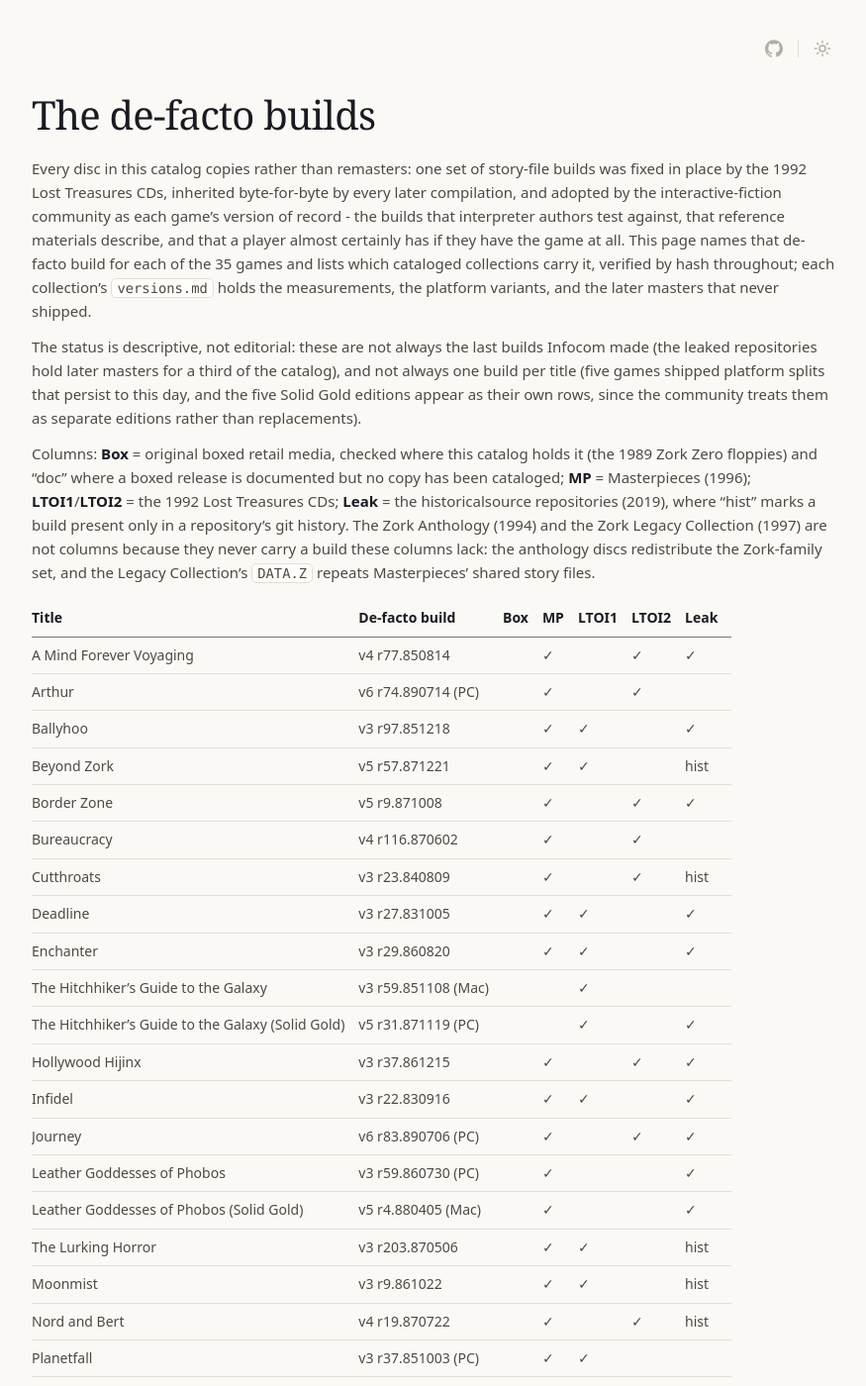
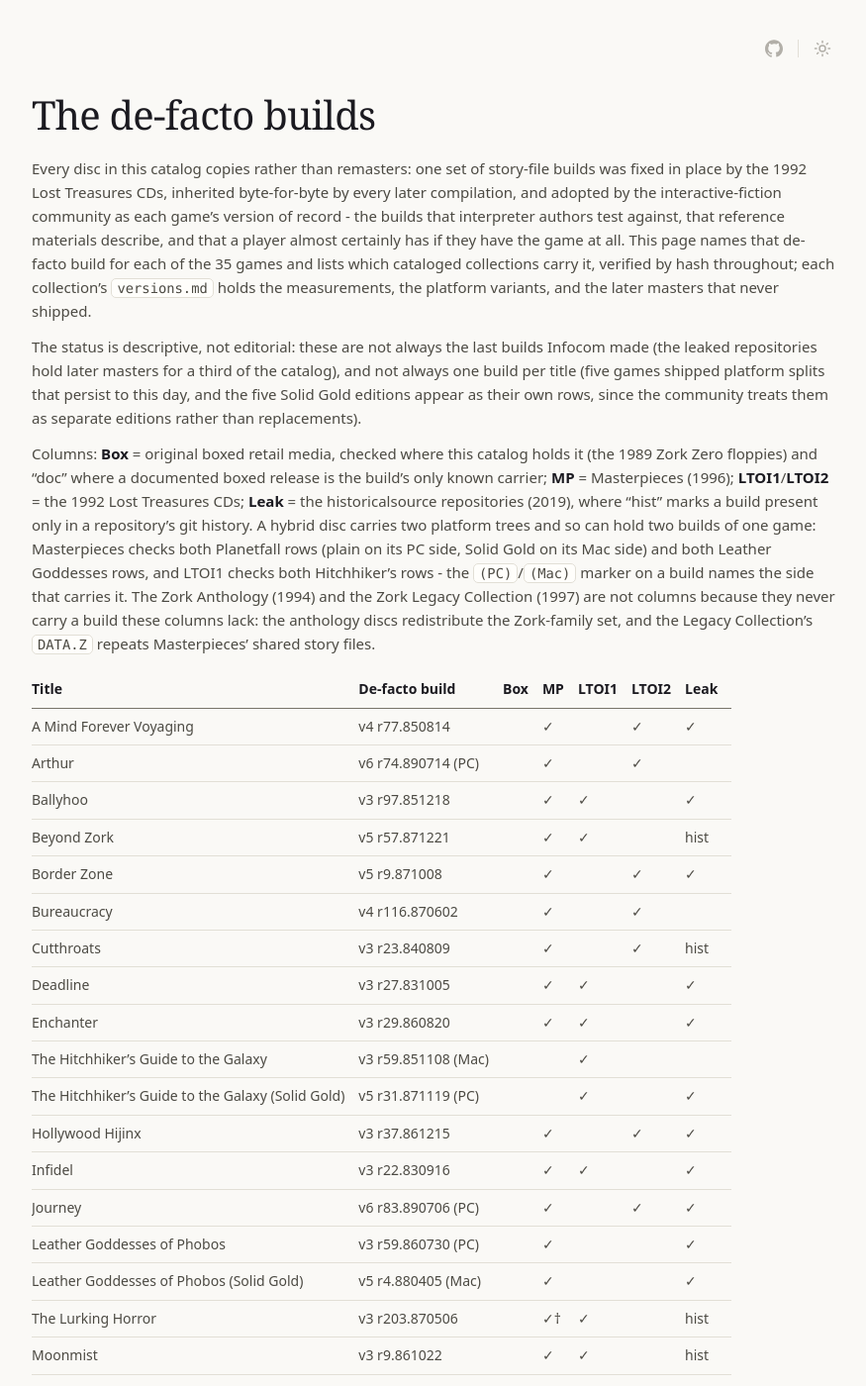
Before and after one commit to graysonlang/infocompendium, a Jekyll site: the page built from docs/de-facto-builds.md, in a window 1280 px wide and 1400 px high. Shown: the whole window at 99% size, without its empty margins (200-1075 px from the left). Built offline with Jekyll 4.4.1, drawn with Linux system fonts in a browser that asks for light colours; our own code applies the rules of GitHub Pages for plain Markdown files; some of the changed text lies outside the part shown.

Commit message:
de-facto

```diff
--- a/docs/de-facto-builds.md
+++ b/docs/de-facto-builds.md
@@ -5,7 +5,8 @@
 
 The status is descriptive, not editorial: these are not always the last builds Infocom made (the leaked repositories hold later masters for a third of the catalog), and not always one build per title (five games shipped platform splits that persist to this day, and the five Solid Gold editions appear as their own rows, since the community treats them as separate editions rather than replacements).
 
-Columns: **Box** = original boxed retail media, checked where this catalog holds it (the 1989 Zork Zero floppies) and "doc" where a boxed release is documented but no copy has been cataloged; **MP** = Masterpieces (1996); **LTOI1**/**LTOI2** = the 1992 Lost Treasures CDs; **Leak** = the historicalsource repositories (2019), where "hist" marks a build present only in a repository's git history.
+Columns: **Box** = original boxed retail media, checked where this catalog holds it (the 1989 Zork Zero floppies) and "doc" where a documented boxed release is the build's only known carrier; **MP** = Masterpieces (1996); **LTOI1**/**LTOI2** = the 1992 Lost Treasures CDs; **Leak** = the historicalsource repositories (2019), where "hist" marks a build present only in a repository's git history.
+A hybrid disc carries two platform trees and so can hold two builds of one game: Masterpieces checks both Planetfall rows (plain on its PC side, Solid Gold on its Mac side) and both Leather Goddesses rows, and LTOI1 checks both Hitchhiker's rows - the `(PC)`/`(Mac)` marker on a build names the side that carries it.
 The Zork Anthology (1994) and the Zork Legacy Collection (1997) are not columns because they never carry a build these columns lack: the anthology discs redistribute the Zork-family set, and the Legacy Collection's `DATA.Z` repeats Masterpieces' shared story files.
 
 | Title | De-facto build | Box | MP | LTOI1 | LTOI2 | Leak |
@@ -26,7 +27,7 @@
 | Journey | v6 r83.890706 (PC) |  | ✓ |  | ✓ | ✓ |
 | Leather Goddesses of Phobos | v3 r59.860730 (PC) |  | ✓ |  |  | ✓ |
 | Leather Goddesses of Phobos (Solid Gold) | v5 r4.880405 (Mac) |  | ✓ |  |  | ✓ |
-| The Lurking Horror | v3 r203.870506 |  | ✓ | ✓ |  | hist |
+| The Lurking Horror | v3 r203.870506 |  | ✓† | ✓ |  | hist |
 | Moonmist | v3 r9.861022 |  | ✓ | ✓ |  | hist |
 | Nord and Bert | v4 r19.870722 |  | ✓ |  | ✓ | hist |
 | Planetfall | v3 r37.851003 (PC) |  | ✓ | ✓ |  |  |
@@ -49,7 +50,11 @@
 | Zork I (Solid Gold) | v5 r52.871125 |  |  |  |  | ✓ |
 | Zork II | v3 r48.840904 |  | ✓ | ✓ |  | hist |
 | Zork III | v3 r17.840727 |  | ✓ | ✓ |  | hist |
-| Zork Zero | v6 r393.890714 (PC) | ✓ | ✓ | ✓ |  |  |
+| Zork Zero | v6 r393.890714 (PC) | ✓ | ✓\* | ✓\* |  |  |
+
+\* The CD copies of Zork Zero are complete as a game but lack the MCGA graphics file (`ZORK0.MG1`) - only the retail floppies (and the IF Archive's separately hosted copy) carry it; see [media assets](media-assets.md).
+
+† Masterpieces' PC copy also carries the sound upgrade in the game's `DATA` folder: `LHSOUND.ZIP`, with the fourteen samples and the patch that converts r203 into the r221 sound build; see [media assets](media-assets.md).
 
 Reading the table:
 
```
